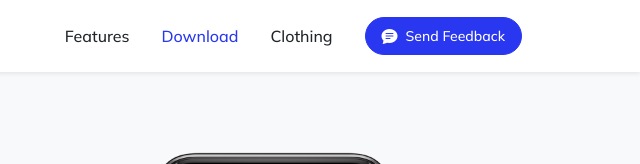
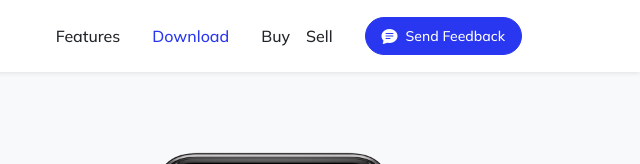
Before and after one commit to DarienAB/Project-3, a website: page V-pop/index.html in a window 1280 px wide. Shown: the top 164 px of the page, 640-1280 px from the left. Drawn offline with nearby package versions, Linux system fonts and the light colour scheme; grey boxes are pictures that could not be loaded.

Commit message:
buy/sell

```diff
--- a/V-pop/index.html
+++ b/V-pop/index.html
@@ -30,7 +30,8 @@
                     <ul class="navbar-nav ms-auto me-4 my-3 my-lg-0">
                         <li class="nav-item"><a class="nav-link me-lg-3" href="#features">Features</a></li>
                         <li class="nav-item"><a class="nav-link me-lg-3" href="#download">Download</a></li>
-                        <li class="nav-item"><a class="nav-link" href= "clothing.html">Clothing</a></li>
+                        <li class="nav-item"><a class="nav-link" href= "Buy.html">Buy</a></li>
+                        <li class="nav-item"><a class="nav-link" href= "Sell.html">Sell</a></li>
 
                     </ul>
                     <button class="btn btn-primary rounded-pill px-3 mb-2 mb-lg-0" data-bs-toggle="modal" data-bs-target="#feedbackModal">
```
Also changed, not shown: V-pop/Buy.html (renamed from V-pop/clothing.html).
